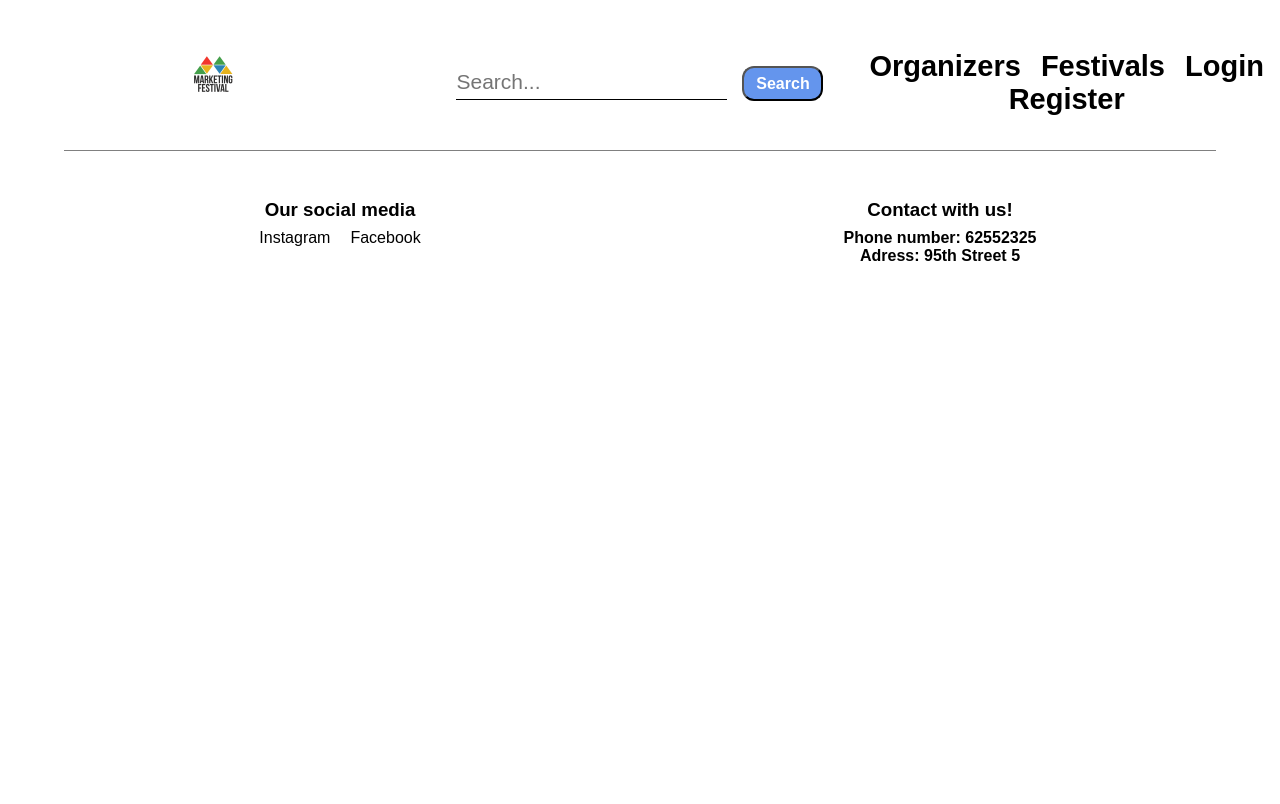
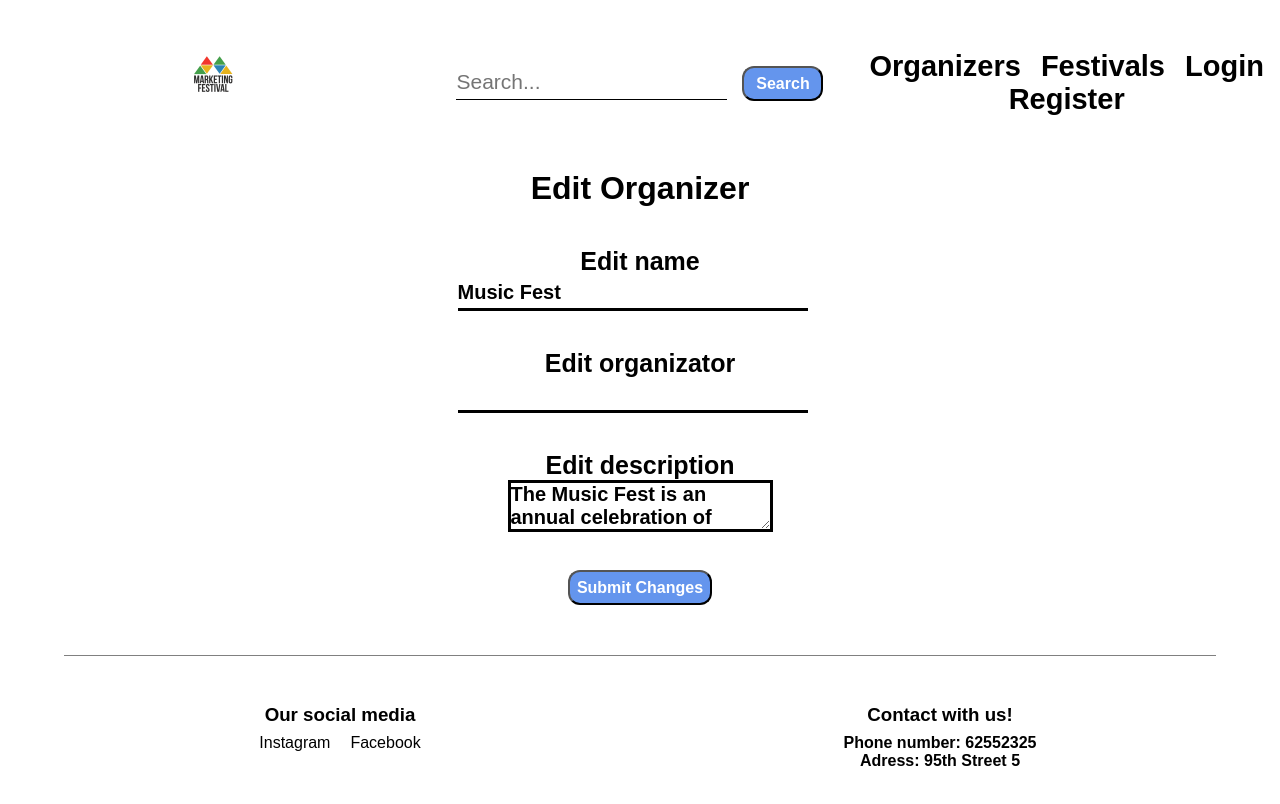
Before and after one commit to aleksandar-aleksandar/web-projekat, a React (Create React App) app: page /edit-festival/1 in a window 1280 px wide. Shown: the top 804 px of the page. Built offline with nearby package versions, Linux system fonts and the light colour scheme.

Commit message:
modified:   src/App.js modified:   src/components/Festival.js modified:   src/components/Organizator.js new file:   src/pages/EditFestival.js new file:   src/pages/EditOrganizer.js modified:   src/pages/Festivals.js modified:   src/pages/Home.js new file:   src/styles/edit.css

```diff
--- a/src/App.js
+++ b/src/App.js
@@ -19,6 +19,8 @@ import AddFestival from "./pages/AddFestival";
 import { initializeApp } from "firebase/app";
 import { getAnalytics } from "firebase/analytics";
 import Footer from "./components/Footer";
+import EditFestival from "./pages/EditFestival";
+import EditOrganizer from "./pages/EditOrganizer";
 // TODO: Add SDKs for Firebase products that you want to use
 // https://firebase.google.com/docs/web/setup#available-libraries
 
@@ -563,6 +565,8 @@ function App() {
           <Route path="/festival/:id" element={<FestivalDetalji festivali = {festivali} organizatori = {organizatori}/>} />
           <Route path="/add-new-organizer" element={<AddOrganizer />}/>
           <Route path="/add-new-festival" element={<AddFestival />}/>
+          <Route path="/edit-organizator/:id" element={<EditOrganizer festivali = {festivali} organizatori = {organizatori}/>}/>
+          <Route path="/edit-festival/:id" element={<EditFestival festivali = {festivali} organizatori = {organizatori}/>}/>
         </Routes>
         <Footer />
       </Router>
--- a/src/components/Festival.js
+++ b/src/components/Festival.js
@@ -1,7 +1,8 @@
 import React from 'react'
 import edit from "../imgs/edit.png"
+import { Link } from 'react-router-dom';
 
-const Festival = ({organizerId, ime, mesec, zanr, opis, organizatori}) => {
+const Festival = ({organizerId,id, ime, mesec, zanr, opis, organizatori}) => {
 
 const organizator = organizatori.find(organizator => organizator.id === organizerId);
 
@@ -14,7 +15,7 @@ const truncateDescription = (description, maxLength) => {
   };
   return (
     <div className='festival-kartica'>
-      <button title = "Edit" className='edit-btn'><img src = {edit}/></button>
+      <Link to={`/edit-festival/${id}`}><button title = "Edit" className='edit-btn'><img src = {edit}/></button></Link>
       <div className='img-div'><img title = {organizator.name} className ="org-slika" src = {organizator.image}/></div>
       <h1>{ime}</h1>
       <h3>{zanr}</h3>
--- a/src/components/Organizator.js
+++ b/src/components/Organizator.js
@@ -1,9 +1,10 @@
 import React from 'react';
+import { Link } from 'react-router-dom';
 import "../styles/organizator.css";
 import edit from "../imgs/edit.png"
 
-const Organizator = ({ ime, festivali, opis, slika }) => {
-  // Function to truncate description to a certain length
+const Organizator = ({ id, ime, festivali, opis, slika }) => {
+
   const truncateDescription = (description, maxLength) => {
     if (description.length > maxLength) {
       return description.slice(0, maxLength) + "...";
@@ -11,16 +12,15 @@ const Organizator = ({ ime, festivali, opis, slika }) => {
     return description;
   };
 
-  // Function to limit the number of displayed festivals
-  const limitedFestivals = festivali.slice(0, 3); // Limiting to 3 festivals, change as needed
+  const limitedFestivals = festivali.slice(0, 3);
 
   return (
     <div className="organizator-kartica">
       <img className="organizator-img" src={slika} alt={ime} />
       <h1>{ime}</h1>
       <h3>{limitedFestivals.join(', ') + ", ..."}</h3>
-      <p>{truncateDescription(opis, 150)}</p> {/* Truncate description to 150 characters, change as needed */}
-      <button title='Edit' className='edit-btn'><img src={edit}/></button>
+      <p>{truncateDescription(opis, 150)}</p>
+      <Link to={`/edit-organizator/${id}`}><button title='Edit' className='edit-btn'><img src={edit}/></button></Link>
     </div>
   );
 };
--- /dev/null
+++ b/src/pages/EditFestival.js
@@ -0,0 +1,33 @@
+import React from 'react'
+import { useParams } from 'react-router-dom'
+
+const EditFestival = ({festivali, organizatori}) => {
+
+  const {id} = useParams()
+  const festival = festivali.find(festival => festival.id === parseInt(id))
+  return (
+    <div className='edit-form-div'>
+        <h1>Edit Organizer</h1>
+        <form>
+            <div>
+            <h4>Edit name</h4>
+            <input defaultValue={festival.name} type='text' contentEditable/>
+            </div>
+            <br/>
+            <div>
+            <h4>Edit organizator</h4>
+            <input defaultValue={festival.festivals} type='text' contentEditable/>
+            </div>
+            <br/>
+            <div>
+            <h4>Edit description</h4>
+            <textarea defaultValue={festival.description} contentEditable/>
+            </div>
+            <br/>
+            <button type='submit'>Submit Changes</button>
+        </form>
+    </div>
+  )
+}
+
+export default EditFestival
--- /dev/null
+++ b/src/pages/EditOrganizer.js
@@ -0,0 +1,35 @@
+import React from 'react'
+import { useParams } from 'react-router-dom'
+import "../styles/edit.css"
+
+const EditOrganizer = ({festivali, organizatori}) => {
+const {id} = useParams()
+
+const organizator = organizatori.find(organizator => organizator.id === parseInt(id))
+
+  return (
+    <div className='edit-form-div'>
+        <h1>Edit Organizer</h1>
+        <form>
+            <div>
+            <h4>Edit name</h4>
+            <input defaultValue={organizator.name} type='text' contentEditable/>
+            </div>
+            <br/>
+            <div>
+            <h4>Edit festivals</h4>
+            <textarea defaultValue={organizator.festivals} type='text' contentEditable/>
+            </div>
+            <br/>
+            <div>
+            <h4>Edit description</h4>
+            <textarea defaultValue={organizator.description} contentEditable/>
+            </div>
+            <br/>
+            <button type='submit'>Submit Changes</button>
+        </form>
+    </div>
+  )
+}
+
+export default EditOrganizer
--- a/src/pages/Festivals.js
+++ b/src/pages/Festivals.js
@@ -7,7 +7,7 @@ const Festivals = ({festivali, organizatori}) => {
   return (
     <div className='festivals'>
         <div className='wrapper'>
-        {festivali.map(festival => <Link key={festival.id} to={`/festival/${festival.id}`}><Festival organizerId = {festival.organizerId} ime = {festival.name} mesec = {festival.month} zanr = {festival.genre} opis = {festival.description} organizatori = {organizatori}/></Link>)}
+        {festivali.map(festival => <Link key={festival.id} to={`/festival/${festival.id}`}><Festival organizerId = {festival.organizerId} id = {festival.id} ime = {festival.name} mesec = {festival.month} zanr = {festival.genre} opis = {festival.description} organizatori = {organizatori}/></Link>)}
         <Link to="/add-new-festival">
           <div title="Add A Festival" className='add-festival'>
             <div className='plus-div2'>
--- a/src/pages/Home.js
+++ b/src/pages/Home.js
@@ -9,7 +9,7 @@ const Home = ({organizatori}) => {
   return (
     <div className = "wrapper">
     <div class="organizatori">
-        {organizatori.map(organizator => <Link key={organizator.id} to={`/organizator/${organizator.id}`} className='organizatori-links'><Organizator key= {organizator.id} ime = {organizator.name} festivali = {organizator.festivals} opis = {organizator.description} slika = {organizator.image}/></Link>)}
+        {organizatori.map(organizator => <Link key={organizator.id} to={`/organizator/${organizator.id}`} className='organizatori-links'><Organizator key= {organizator.id} id={organizator.id} ime = {organizator.name} festivali = {organizator.festivals} opis = {organizator.description} slika = {organizator.image}/></Link>)}
         <Link to="/add-new-organizer"><div title='Add new festival organizer' className='add-organizer-div'><div className='plus-div'>+</div></div></Link>
     </div>
     </div>
--- /dev/null
+++ b/src/styles/edit.css
@@ -0,0 +1,44 @@
+.edit-form-div{
+    text-align: center;
+}
+
+.edit-form-div h1{
+    margin-top: 70px;
+    margin-bottom: 40px;
+}
+
+.edit-form-div button{
+    height: 35px;
+    width: fit-content;
+    margin-top: 16px;
+    font-size: 16px;
+    padding: 7px;
+    border-radius: 12px;
+    cursor: pointer;
+    background-color: cornflowerblue;
+    color: white;
+    font-weight: bold;
+}
+
+.edit-form-div input{
+    font-size: 20px;
+    width: 350px;
+    border-bottom: 3px solid;
+    font-weight: bold;
+}
+
+.edit-form-div textarea{
+    font-size: 20px;
+    border: none;
+    border: 3px solid;
+    font-weight: bold;
+    size-adjust: fill;
+}
+
+.edit-form-div form div{
+    margin-top: 20px;
+}
+
+.edit-form-div form h4{
+    font-size: 25px;
+}
```
